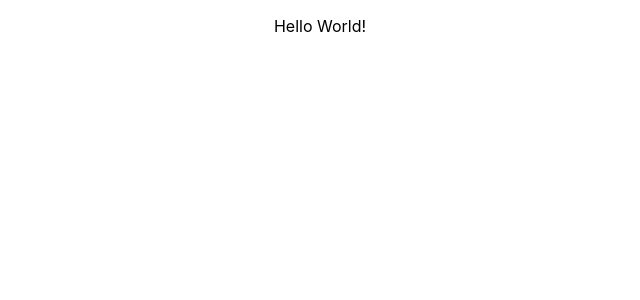
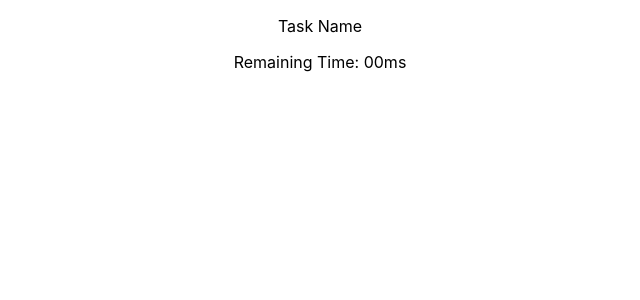
Before and after one commit to emily-yu/mongo-scheduler, a React (Create React App) app in the folder my-app/: page / in a window 1280 px wide. Shown: the top 300 px of the page, without its empty margins (320-960 px from the left). Built offline with nearby package versions, Linux system fonts and the light colour scheme.

Commit message:
changes to task structure

```diff
--- a/my-app/src/components/Task.js
+++ b/my-app/src/components/Task.js
@@ -1,5 +1,4 @@
 import React from 'react';
-
 class Task extends React.Component {
     constructor(props) {
         super(props);
@@ -7,10 +6,10 @@ class Task extends React.Component {
     render() {
         return (
           <div>
-            <p>Hello World!</p>
+            <p>Task Name</p>
+            <p>Remaining Time: 00ms</p>
           </div>
         )
       }
-
 }
 export default Task;
```
